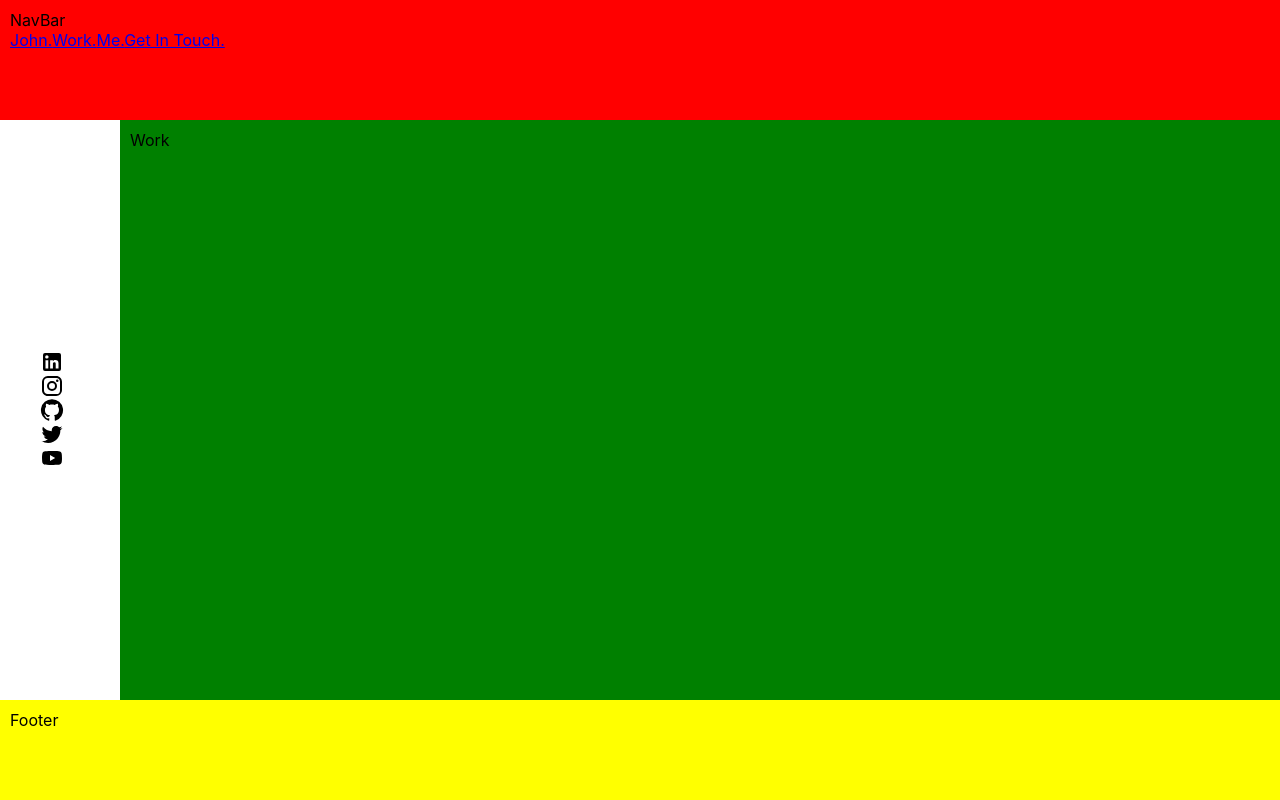
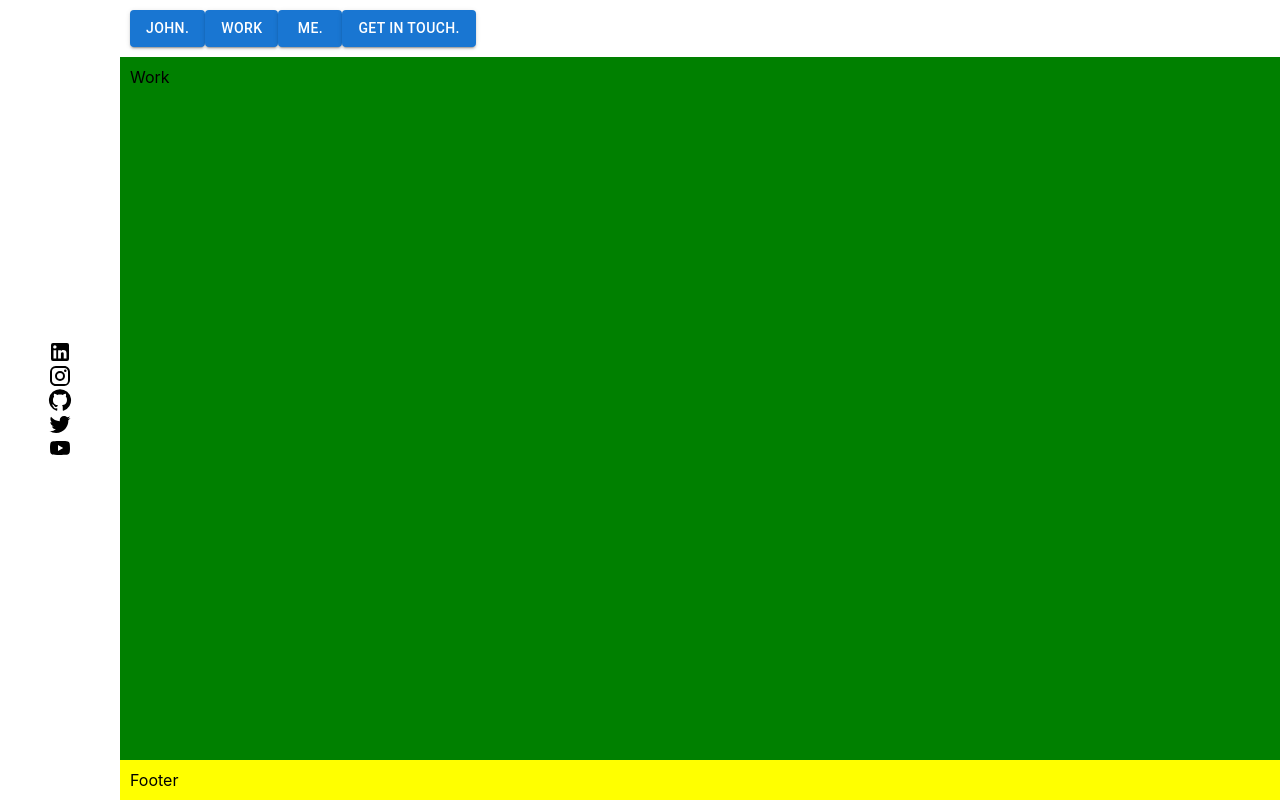
Before and after one commit to johnec123/ReactPersonalWebsite, a React (Create React App) app: page /work in a window 1280 px wide. Built offline with nearby package versions, Linux system fonts and the light colour scheme.

Commit message:
layout changed to have sidebar fit full screen height

```diff
--- a/src/main/components/layout/index.tsx
+++ b/src/main/components/layout/index.tsx
@@ -11,17 +11,20 @@ export interface LayoutProps {}
 const Layout: React.FC<LayoutProps> = () => {
   return (
     <div className="layout-wrapper">
-      <div className="layout-navBar">
-        <NavBar />
-      </div>
       <div className="layout-aside layout-sideBar">
         <SideBar />
       </div>
-      <div className="layout-aside layout-mainContent">
-        <MainContent />
-      </div>
-      <div className="layout-footer">
-        <Footer />
+      <div className="layout-aside layout-rightSide">
+        <div className="layout-navBar">
+          <NavBar />
+        </div>
+
+        <div className="layout-mainContent">
+          <MainContent />
+        </div>
+        <div className="layout-footer">
+          <Footer />
+        </div>
       </div>
     </div>
   );
--- a/src/main/components/layout/navBar/index.tsx
+++ b/src/main/components/layout/navBar/index.tsx
@@ -1,20 +1,14 @@
 import React from "react";
-import { Link } from "react-router-dom";
+import NavButton from "../../navButton";
 
 const NavBar: React.FC = () => {
   return (
-    <div>
-      <div>NavBar</div>
-      <nav>
-        <Link to="/">John.</Link>
-
-        <Link to="/work">Work.</Link>
-
-        <Link to="/me">Me.</Link>
-
-        <Link to="/get-in-touch">Get In Touch.</Link>
-      </nav>
-    </div>
+    <nav>
+      <NavButton linkTo="/" buttonText="John." />
+      <NavButton linkTo="work" buttonText="Work" />
+      <NavButton linkTo="me" buttonText="Me." />
+      <NavButton linkTo="get-in-touch" buttonText="Get In Touch." />
+    </nav>
   );
 };
 
--- a/src/main/components/layout/sideBar/styles.css
+++ b/src/main/components/layout/sideBar/styles.css
@@ -4,4 +4,5 @@
   flex-direction: column;
   align-items: center;
   justify-content: center;
+  width: 100%;
 }
--- a/src/main/components/layout/styles.css
+++ b/src/main/components/layout/styles.css
@@ -5,21 +5,28 @@
 }
 
 .layout-wrapper > * {
-  padding: 10px;
   flex: 1 100%;
 }
 
-.layout-navBar {
-  background-color: red;
+.layout-rightSide {
+  display: flex;
+  flex-direction: column;
+  min-height: 100vh;
+}
+
+.layout-rightSide > * {
+  padding: 10px;
 }
 
 .layout-sideBar {
   max-width: 100px;
   display: flex;
+  padding: 10px;
 }
 
 .layout-mainContent {
   background-color: green;
+  flex-grow: 1;
 }
 
 .layout-footer {
@@ -28,5 +35,4 @@
 
 .layout-aside {
   flex: 1 0 0;
-  min-height: 500px;
 }
--- /dev/null
+++ b/src/main/components/navButton/index.tsx
@@ -0,0 +1,18 @@
+import { Button } from "@mui/material";
+import React from "react";
+import { Link } from "react-router-dom";
+
+interface NavButtonProps {
+  linkTo: any;
+  buttonText: string;
+}
+
+const NavButton: React.FC<NavButtonProps> = ({ linkTo, buttonText }) => {
+  return (
+    <Button component={Link} to={linkTo} variant="contained">
+      {buttonText}
+    </Button>
+  );
+};
+
+export default NavButton;
```
